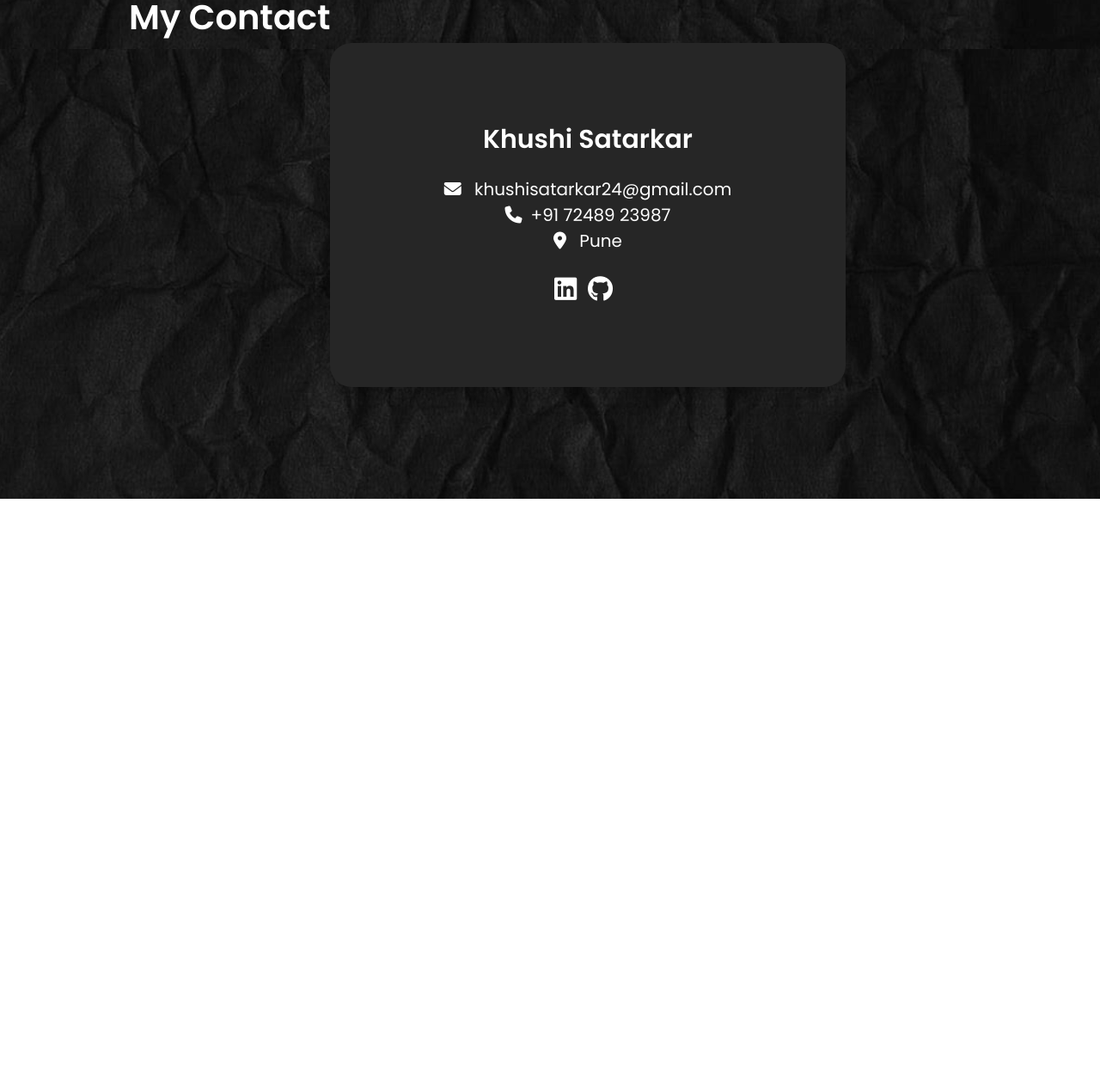
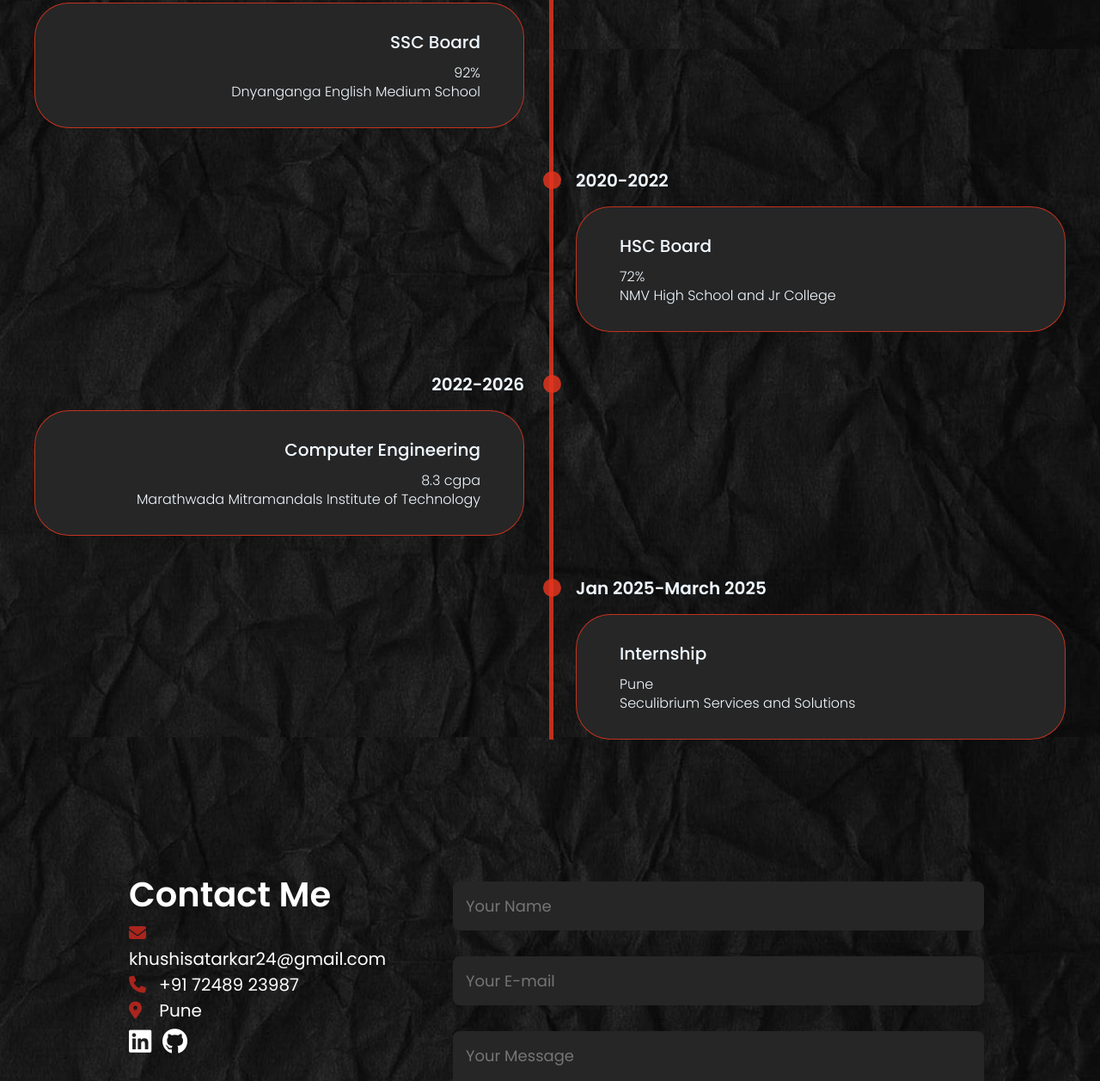
Before and after one commit to khushisatarkar/my-portfolio, a plain HTML site: page public/index.html in a window 1280 px wide. Shown: the part 1543-2800 px from the top of the page at 86% size. Before the commit the page ends 2123 px from the top, so only its background shows below. Drawn offline with Linux system fonts and the light colour scheme.

Commit message:
added education section, changed contact section

```diff
--- a/public/index.html
+++ b/public/index.html
@@ -15,7 +15,9 @@
   <body>
     <header>
       <nav>
+        <a href="index.html">
           <h1 class="logo">🇰🇸</h1>
+        </a>
         <ul class="topnav" id="mytopnav">
           <li class="nav-item">
             <a href="#home" class="nav-link active">Home</a>
@@ -81,33 +83,89 @@
           <div>
             <i class="fa-solid fa-code"></i>
             <h2>Software Developer</h2>
-            <p>Hands-on experience with C++, Java, Python, and databases like MySQL, MongoDB</p>
+            <p>
+              Hands-on experience with C++, Java, Python, and databases like
+              MySQL, MongoDB
+            </p>
             <a href="#">Learn more ></a>
           </div>
           <div>
             <i class="fa-solid fa-crop"></i>
             <h2>Front-end Developer</h2>
-            <p>Experience working on various front-end projects using HTML-CSS, JavaScript, ReactJS</p>
+            <p>
+              Experience working on various front-end projects using HTML-CSS,
+              JavaScript, ReactJS
+            </p>
             <a href="#">Learn more ></a>
           </div>
           <div>
             <i class="fa-solid fa-shield-halved"></i>
             <h2>Cybersecurity</h2>
-            <p>Completed an internship in SOC, gained Google Cybersecurity certificate, and have been a part of various CTFs</p>
+            <p>
+              Completed an internship in SOC, gained Google Cybersecurity
+              certificate, and have been a part of various CTFs
+            </p>
             <a href="#">Learn more ></a>
           </div>
         </div>
-
       </div>
     </div>
 
-    <div class="contact-wrapper" id="contact">
-      <h1>My Contact</h1>
-      <section class="contact">
-        <h2>Khushi Satarkar</h2>
+    <div id="education">
+      <section class="education">
+        <h1 class="heading">My Education</h1>
+
+        <div class="timeline-items">
+          <div class="tl-item">
+            <div class="tl-dot"></div>
+            <div class="tl-date">March 2020</div>
+            <div class="tl-content">
+              <h3>SSC Board</h3>
+              <p>92% <br />Dnyanganga English Medium School</p>
+            </div>
+          </div>
+          <div class="tl-item">
+            <div class="tl-dot"></div>
+            <div class="tl-date">2020-2022</div>
+            <div class="tl-content">
+              <h3>HSC Board</h3>
+              <p>72% <br />NMV High School and Jr College</p>
+            </div>
+          </div>
+          <div class="tl-item">
+            <div class="tl-dot"></div>
+            <div class="tl-date">2022-2026</div>
+            <div class="tl-content">
+              <h3>Computer Engineering</h3>
               <p>
-          <i class="fa-solid fa-envelope"></i> khushisatarkar24@gmail.com<br />
-          <i class="fa-solid fa-phone"> </i>+91 72489 23987 <br><i class="fa-solid fa-location-dot"></i> Pune
+                8.3 cgpa<br />Marathwada Mitramandals Institute of Technology
+              </p>
+            </div>
+          </div>
+          <div class="tl-item">
+            <div class="tl-dot"></div>
+            <div class="tl-date">Jan 2025-March 2025</div>
+            <div class="tl-content">
+              <h3>Internship</h3>
+              <p>Pune <br />Seculibrium Services and Solutions</p>
+            </div>
+          </div>
+        </div>
+      </section>
+    </div>
+
+    <div id="contact">
+      <div class="container">
+        <div class="row">
+          <div class="contact-left">
+            <h1 class="sub-title">Contact Me</h1>
+            <p>
+              <i class="fa-solid fa-envelope"></i>
+              khushisatarkar24@gmail.com<br />
+              <i class="fa-solid fa-phone"> </i>+91 72489 23987 <br /><i
+                class="fa-solid fa-location-dot"
+              ></i>
+              Pune
             </p>
             <div class="social-icons">
               <a
@@ -120,10 +178,32 @@
                 ></i
               ></a>
               <a href="https://github.com/khushisatarkar" target="_blank">
-            <i class="fa-brands fa-github" title="Let's connect on Github"></i
+                <i
+                  class="fa-brands fa-github"
+                  title="Let's connect on Github"
+                ></i
               ></a>
             </div>
-      </section>
+          </div>
+          <div class="contact-right">
+            <form>
+              <input type="text" name="Name" placeholder="Your Name" required />
+              <input
+                type="email"
+                name="email"
+                placeholder="Your E-mail"
+                required
+              />
+              <textarea
+                name="Message"
+                rows="6"
+                placeholder="Your Message"
+              ></textarea>
+              <button type="submit" class="btn btn2">Submit</button>
+            </form>
+          </div>
+        </div>
+      </div>
     </div>
 
     <button id="scrollToTop" class="btn2" title="Go to top">↑</button>
--- a/src/styles/styles.css
+++ b/src/styles/styles.css
@@ -265,7 +265,7 @@ ul {
   font-weight: 700;
   margin-top: 20px;
   padding-left: 15rem;
-  padding-top: 10rem;
+  /* padding-top: 10rem; */
 }
 
 .skills-list {
@@ -284,6 +284,7 @@ ul {
   font-size: 13px;
   font-weight: 300;
   border-radius: 2.5rem;
+  border: 1px solid rgba(229, 53, 30, 0.832);
   transition: background 0.5s, transform 0.5s;
 }
 
@@ -313,24 +314,78 @@ ul {
   cursor: pointer;
 }
 
-.contact {
+.row {
   display: flex;
-  width: 600px;
-  height: 400px;
-  padding: 10px;
-  flex-direction: column;
-  background: #262626;
-  border-radius: 2.5rem;
-  align-items: center;
-  justify-content: center;
-  box-shadow: 0 8px 16px rgba(0, 0, 0, 0.2);
-  position: relative;
-  left: 30%;
-  top: 10%;
-  gap: 2rem;
+  justify-content: space-between;
+  /* align-items: center; */
+  align-items: flex-start;
+  flex-wrap: wrap;
 }
 
-#contact h1 {
+#contact .container{
+  padding-top: 15rem;
+}
+
+#contact h1{
+  font-size: 4rem;
+  padding-left: 15rem;
+  font-weight: 700;
+}
+
+#contact p{
+  padding-left: 15rem;
+  font-size: 20px;
+}
+
+#contact .social-icons{
+  padding-left: 15rem;
+}
+
+.contact-left{
+  flex-basis: 35%;
+}
+
+.contact-right{
+  flex-basis: 60%;
+}
+
+.contact-left p i{
+  color: rgba(200, 40, 30, 0.832);
+  margin-right: 15px;
+}
+
+
+.contact-right form{
+  width: 100%;
+  padding-right: 15rem;
+  gap: 15px;
+}
+
+form input, form textarea{
+  width: 100%;
+  border: none;
+  outline: none;
+  background: #262626;
+  padding: 15px;
+  margin: 15px;
+  color: aliceblue;
+  border-radius: 8px;
+  font-size: 18px;
+}
+
+form textarea {
+  resize: vertical;
+}
+
+form .btn2{
+  padding: 14px 60px;
+  font-size: 18px;
+  margin-top: 20px;
+  cursor: pointer;
+}
+
+
+.education h1{
   font-size: 4rem;
   font-weight: 700;
   margin-top: 20px;
@@ -338,23 +393,98 @@ ul {
   padding-top: 10rem;
 }
 
-.contact h2 {
-  font-size: 3rem;
-  font-weight: 600;
-  min-width: 280px;
-  text-align: center;
+
+.timeline-items{
+  max-width: 1200px;
+  margin: auto;
+  display: flex;
+  flex-wrap: wrap;
+  position: relative;
 }
 
-.contact p {
-  font-size: 20px;
-  font-weight: 400;
-  text-align: center;
+.timeline-items::before{
+  content: "";
+  position: absolute;
+  width: 5px;
+  height: 100%;
+  background-color: rgba(229, 53, 30, 0.832);
+  left: calc(50% - 1px);
 }
 
-.contact p i{
-  padding-right: 10px;
+.tl-item{
+  margin-bottom: 40px;
+  width: 100%;
+  position: relative;
 }
 
-.contact-wrapper {
-  padding-bottom: 130px;
+.tl-item:last-child{
+  margin-bottom: 0;
 }
+
+.tl-item:nth-child(odd){
+  padding-right: calc(50% + 30px);
+  text-align: right;
+}
+
+.tl-item:nth-child(even){
+  padding-left: calc(50% + 30px);
+}
+
+.tl-dot{
+  height: 21px;
+  width: 21px;
+  background-color: rgba(229, 53, 30, 0.832);
+  box-shadow: 0 0 25px var(rgba(229, 53, 30, 0.832))
+              0 0 50px var(rgba(229, 53, 30, 0.832));
+  position: absolute;
+  left: calc(50% - 8px);
+  border-radius: 50%;
+  top: 10px;
+}
+
+.tl-date{
+  font-size: 20px;
+  font-weight: 800;
+  color: aliceblue;
+  margin: 6px 0 15px;
+}
+
+.tl-content{
+  background-color: #262626;
+  border: 1px solid rgba(229, 53, 30, 0.832);
+  padding: 30px 50px;
+  border-radius: 4rem;
+  cursor: pointer;
+  transition: 0.3s ease-in-out;
+}
+
+.tl-content:hover{
+  transform: scale(1.05);
+}
+
+.tl-content h3{
+  font-size: 20px;
+  color: aliceblue;
+  margin: 0 0 10px;
+  font-weight: 500;
+}
+
+.tl-content p{
+  font-size: 16px;
+  color: aliceblue;
+  font-weight: 300;
+  line-height: 22px;
+}
+
+::-webkit-scrollbar{
+  width: 10px;
+}
+
+::-webkit-scrollbar-thumb{
+  background-color: rgba(229, 53, 30, 0.832);
+}
+
+::-webkit-scrollbar-track{
+  background-color: #262626;
+  width: 50px;
+}
```
Lines whose indentation alone changed are shown as unchanged.
